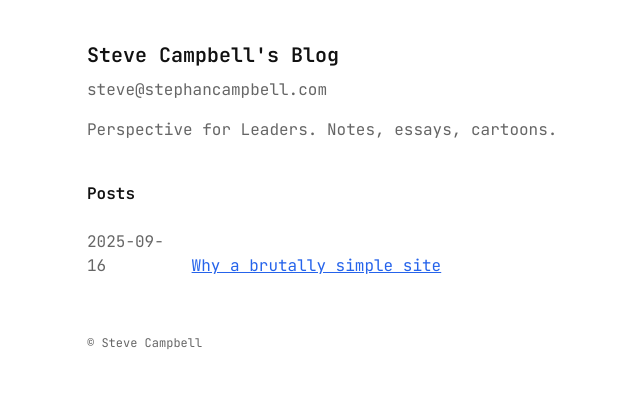
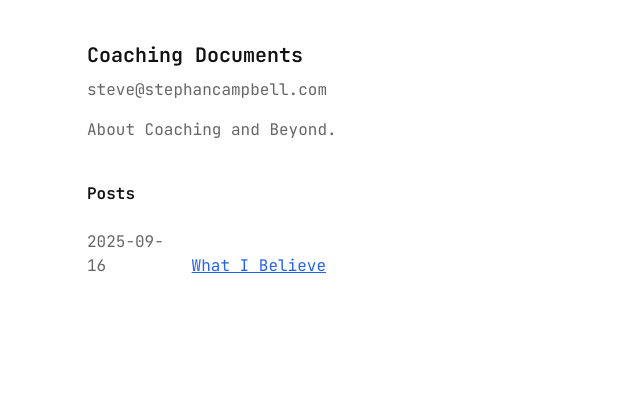
Before and after one commit to stephancampbell/stephancampbell.github.io, a plain HTML site: page index.html in a window 1280 px wide. Shown: the whole page, without its empty margins (193-833 px from the left). Drawn offline with Linux system fonts and the light colour scheme.

Commit message:
Change blog title and content to coaching documents

```diff
--- a/index.html
+++ b/index.html
@@ -3,7 +3,7 @@
 <head>
   <meta charset="utf-8" />
   <meta name="viewport" content="width=device-width,initial-scale=1" />
-  <title>Steve Campbell's Blog</title>
+  <title>Coaching Documents</title>
   <link rel="preconnect" href="https://fonts.googleapis.com" />
   <link rel="preconnect" href="https://fonts.gstatic.com" crossorigin />
   <link href="https://fonts.googleapis.com/css2?family=JetBrains+Mono:wght@400;600&display=swap" rel="stylesheet" />
@@ -27,22 +27,22 @@
 <body>
 <main>
   <header>
-    <h1>Steve Campbell's Blog</h1>
+    <h1>Coaching Documents</h1>
     <nav>
       <span>steve@stephancampbell.com</span>
     </nav>
-    <p class="muted">Perspective for Leaders. Notes, essays, cartoons.</p>
+    <p class="muted">About Coaching and Beyond.</p>
   </header>
 
   <section>
     <h2 style="font-size:16px;margin-bottom:8px;">Posts</h2>
     <ul class="posts">
       <!-- Add newest posts to the top -->
-      <li><span class="date">2025-09-16</span> <a href="/posts/first.html">Why a brutally simple site</a></li>
+      <li><span class="date">2025-09-16</span> <a href="/posts/first.html">What I Believe</a></li>
     </ul>
   </section>
 
-  <footer>© Steve Campbell</footer>
+  <footer></footer>
 </main>
 </body>
 </html>
```
